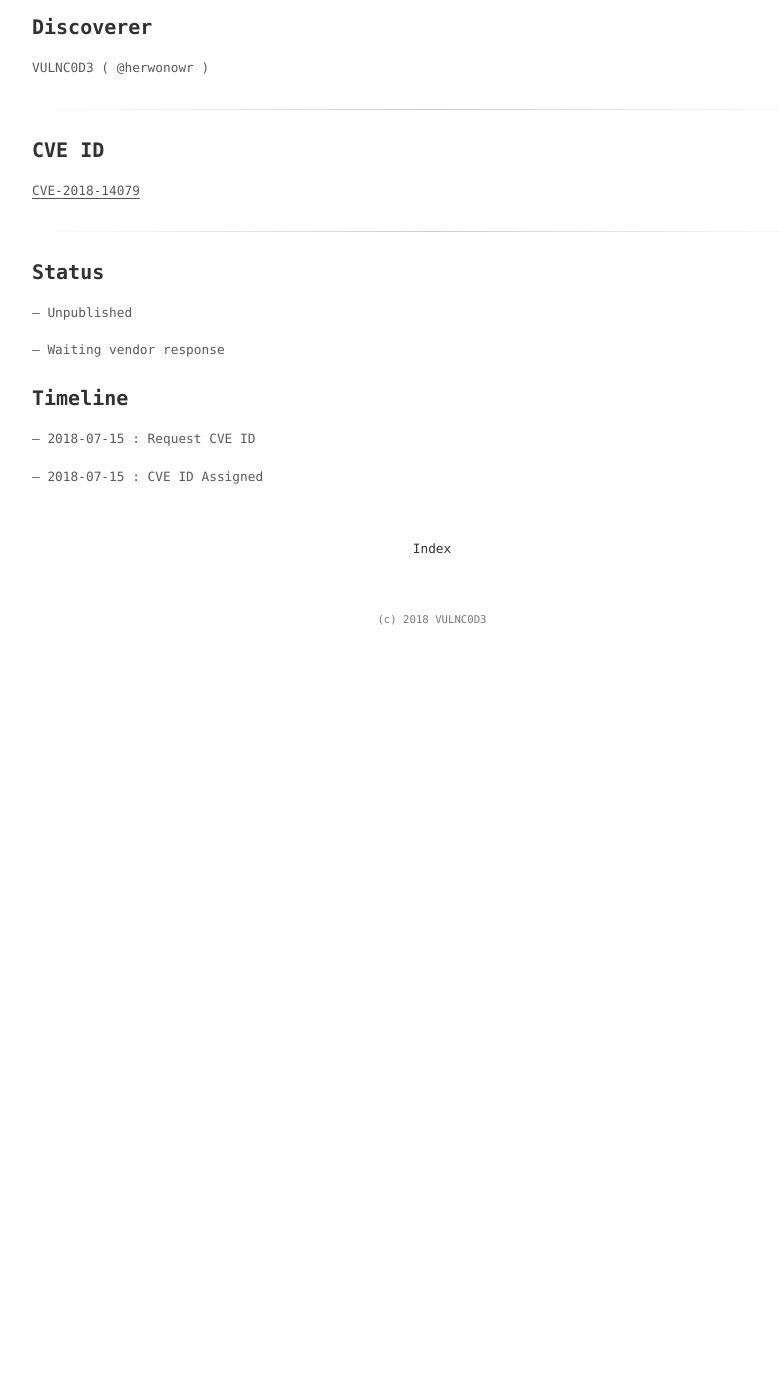
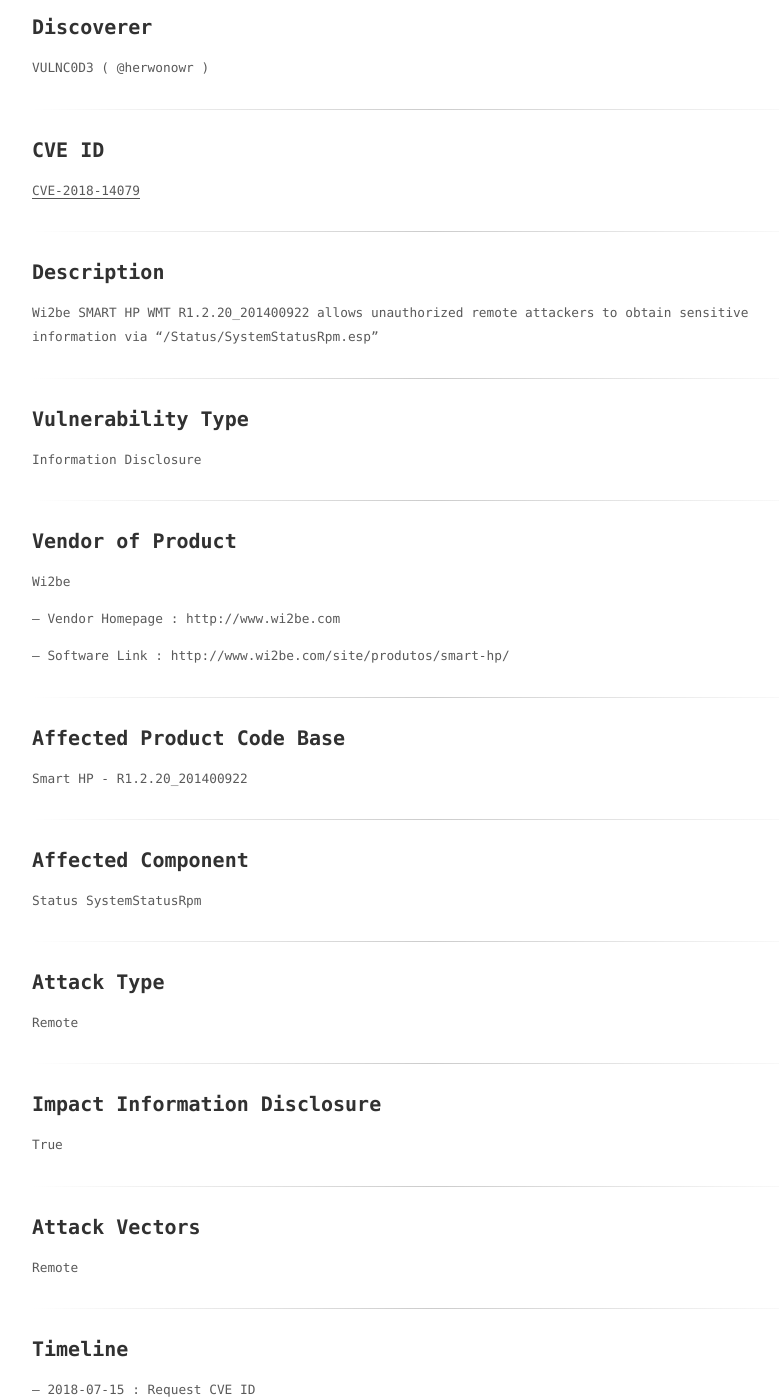
Before and after one commit to herwonowr/herwonowr.github.io, a Jekyll site: the page built from _posts/advisory/2018-07-16-CVE-2018-14079.md, in a window 1280 px wide and 1400 px high, scrolled down 330 px. Shown: the whole window, without its empty margins (208-987 px from the left). Built offline with Jekyll 4.4.1, drawn with Linux system fonts in a browser that asks for light colours; before the commit the page ends 995 px from its top, so only the background shows below that; some of the changed text lies outside the part shown.

Commit message:
feat(advisory): add CVE publication
feat(advisory): CVE-2018-14077
feat(advisory): CVE-2018-14078
feat(advisory): CVE-2018-14079

```diff
--- a/_posts/advisory/2018-07-16-CVE-2018-14079.md
+++ b/_posts/advisory/2018-07-16-CVE-2018-14079.md
@@ -16,14 +16,68 @@
 
 ---
 
-### Status
+### Description
 
--- Unpublished
+Wi2be SMART HP WMT R1.2.20_201400922 allows unauthorized remote attackers to obtain sensitive information via "/Status/SystemStatusRpm.esp"
 
--- Waiting vendor response
+---
+
+### Vulnerability Type
+
+Information Disclosure
+
+---
+
+### Vendor of Product
+
+Wi2be
+
+-- Vendor Homepage : http://www.wi2be.com
+
+-- Software Link : http://www.wi2be.com/site/produtos/smart-hp/
+
+---
+
+### Affected Product Code Base
+
+Smart HP - R1.2.20_201400922
+
+---
+
+### Affected Component
+
+Status SystemStatusRpm
+
+---
+
+### Attack Type
+
+Remote
+
+---
+
+### Impact Information Disclosure
+
+True
+
+---
+
+### Attack Vectors
+
+Remote
+
+---
 
 ### Timeline
 
 -- 2018-07-15 : Request CVE ID
 
 -- 2018-07-15 : CVE ID Assigned
+
+-- 2018-07-16 : Contacting Vendor
+
+-- 2018-08-16 : Vendor Not Responding
+
+-- 2018-08-16 : Request for Publication
+
+-- 2018-08-18 : CVE ID Public Release
```
Also changed, not shown: _posts/advisory/2018-07-16-CVE-2018-14077.md (+57 -3 lines), _posts/advisory/2018-07-16-CVE-2018-14078.md (+57 -3 lines).
